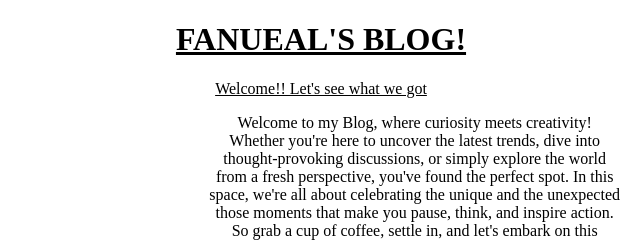
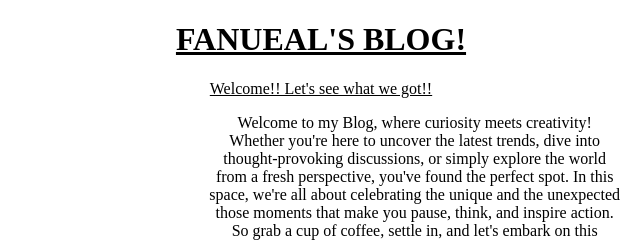
Before and after one commit to f4nue1/simple-blog-page, a plain HTML site: page index.html in a window 1280 px wide. Shown: the top 240 px of the page, 319-959 px from the left. Drawn offline with Linux system fonts and the light colour scheme.

Commit message:
Update index.html

```diff
--- a/index.html
+++ b/index.html
@@ -21,7 +21,7 @@
            <u> FANUEAL'S BLOG!</u>
         </h1>
         <p class="body">
-            <u>Welcome!! Let's see what we got</u>
+            <u>Welcome!! Let's see what we got!!</u>
         </p>
         <img id="image" src="./photo_2024-08-10_09-54-43.jpg" height="250px" alt="my picture"/>
 
```
